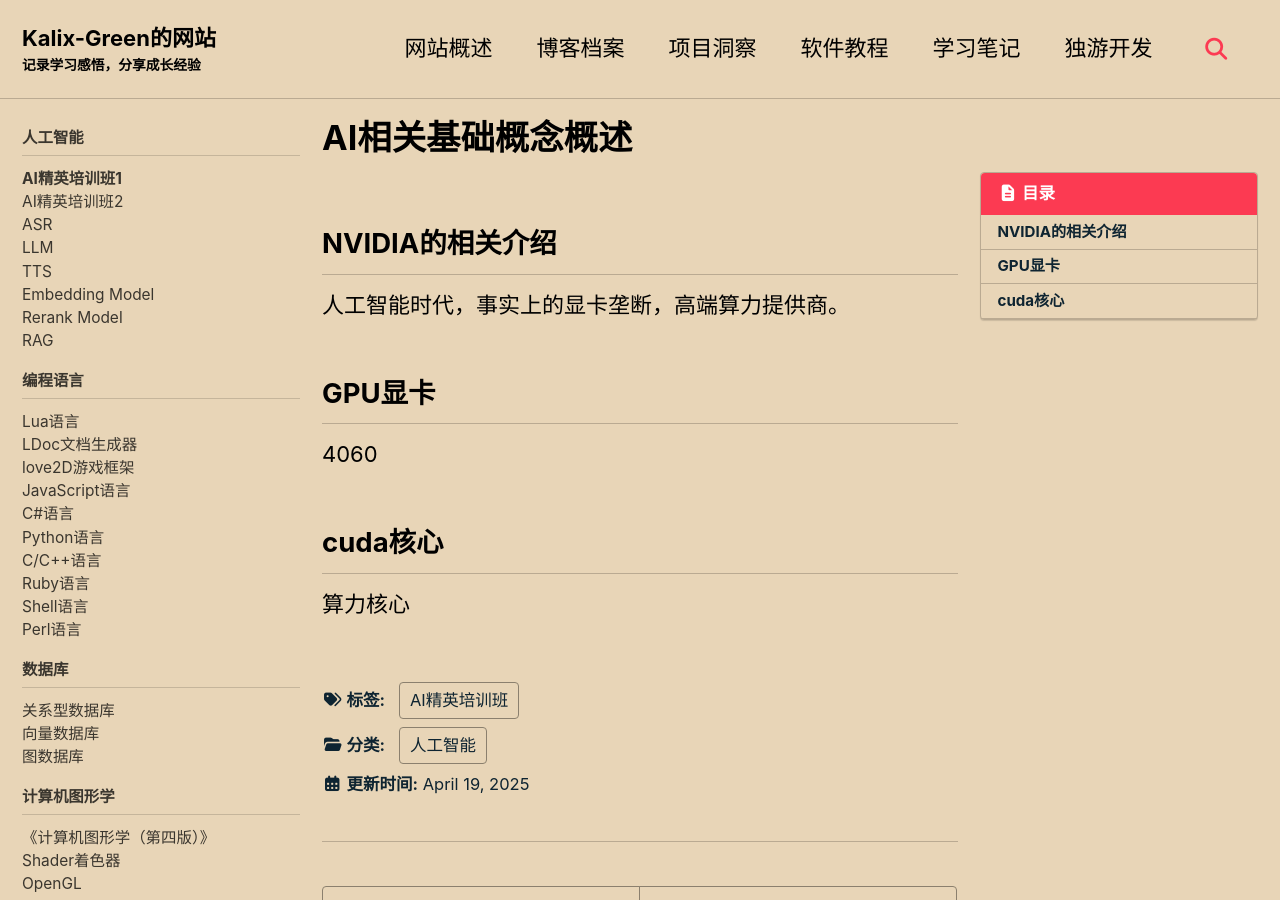
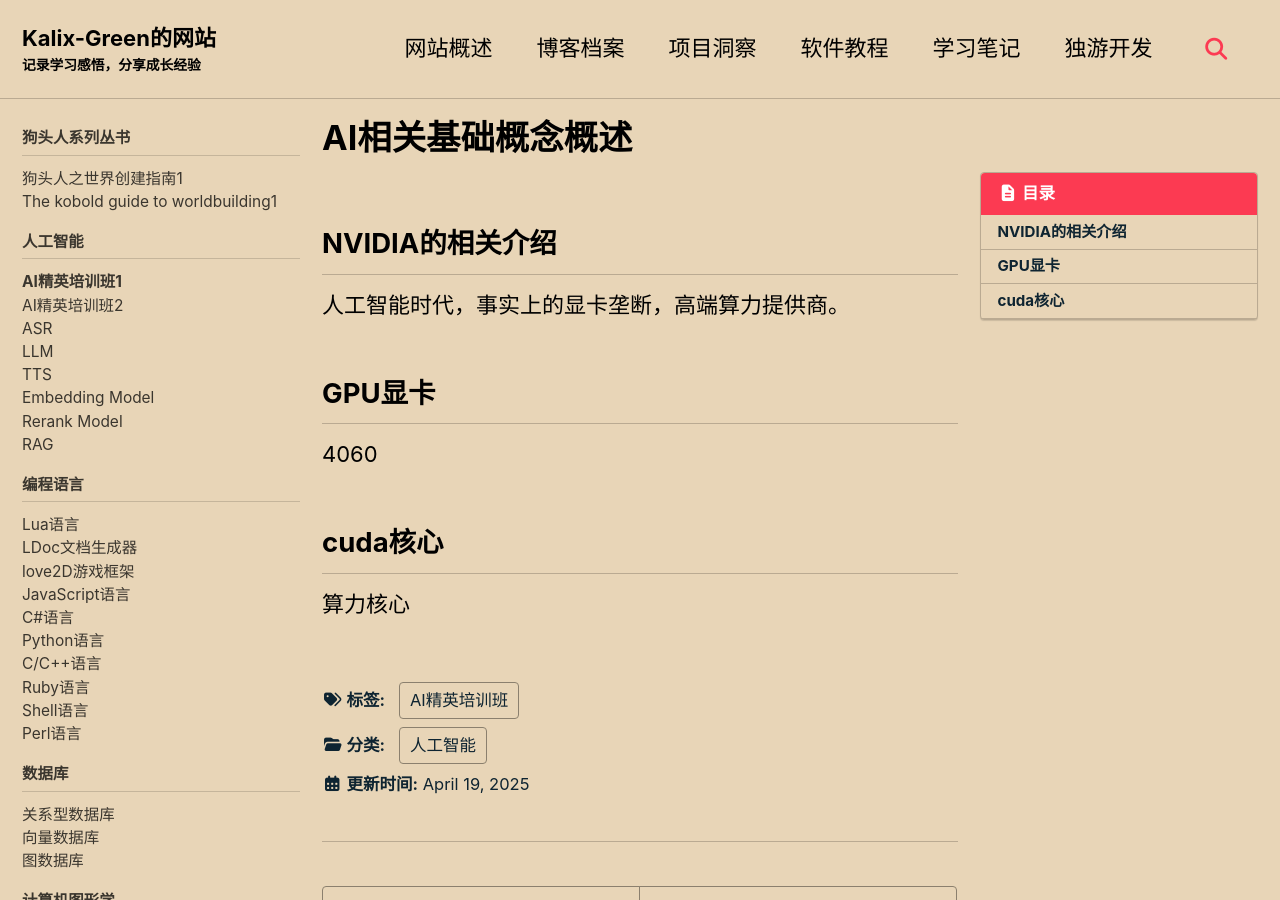
Before and after one commit to Kalix-Green/Kalix-Green.github.io, a Jekyll site: the page built from _learning-notes/人工智能/01-AI基础概念知识归纳.md, in a window 1280 px wide and 900 px high. Built offline with Jekyll 4.4.1, drawn with Linux system fonts in a browser that asks for light colours; cached includes are drawn as plain includes; some of the changed lines change nothing that is shown.

Commit message:
狗头人系列丛书翻译部分，网站测试

```diff
--- a/_data/navigation.yml
+++ b/_data/navigation.yml
@@ -181,6 +181,18 @@ software-guide:
 
 #learning-notes，学习笔记
 learning-notes:
+  - title: "狗头人系列丛书"
+    children:
+      - title: "狗头人之世界创建指南1"
+        url: /learning-notes/zhuoyoushuji-sjcjzn1-zh/
+      - title: "The kobold guide to worldbuilding1"
+        url: /learning-notes/zhuoyoushuji-sjcjzn1-en/
+    # - title:
+        # url:
+    # - title:
+        # url:
+    # - title:
+        # url:
   - title: "人工智能"
     children:
       - title: "AI精英培训班1"
--- /dev/null
+++ b/_learning-notes/狗头人系列丛书/02-狗头人之世界创建指南1-en.md
@@ -0,0 +1,59 @@
+---
+title: "The kobold guide to worldbuilding1"
+categories: 狗头人系列丛书
+tags:
+    - 世界创建指南
+permalink: /learning-notes/zhuoyoushuji-sjcjzn1-en/
+toc: true
+last_modified_at: 2025-08-21 00:22:23
+---
+
+## Introduction Foster Worlds to Hide and Seek In
+
+
+
+Like many of you, I’ve been visiting new worlds with an eye toward buying real estate for a long time now. My passport has more stamps in it than I can count.
+
+
+
+I’ve been to Barsoom with John and Dejah, then tracked down Carson on Amptor. I took a nice, long walk through Middle-earth with Bilbo, Frodo, and Company before dropping by Arrakis to see how Paul’s spice mining was going. I visited Almuric on my way to Hyborea to spend time with Esau and Conan (respectively). And then eventually, I found myself in hot water in Greyhawk’s village of Hommlet (I lost two fingers to a giant frog there!) and spent many hours wandering the quarters of Baldur’s Gate in the Forgotten Realms.
+
+
+
+I am a traveler of many worlds.
+
+
+
+I needed to be because this one just wasn’t good enough for me. So these others became foster worlds, if you will, where I could play hide and seek with myself through books and with my friends through gaming. And I know I’m not alone. I remember Tim Powers telling my Writers of the Future Workshop that we wouldn’t write what we write if we were at home in this world. It resonated with me and I suspect some others.
+
+
+
+And somewhere along the way, it wasn’t good enough for me to play hide and seek in the worlds of others—I was compelled to join the pantheon of gods who make worlds of their own. I started, like many of us, with my Dungeons & Dragons boxed set, a pad of graph paper, and a brain filled with all of the worlds I’d already visited by that time. It didn’t hurt at all that somewhere along the way, TSR provided a list of all the other worlds out there that one could turn to for inspiration in creating their adventures. That opened up a door for me to the work of even more world-builders—all of which fueled my fire to create.
+
+
+
+And after a bit, it just wasn’t enough anymore. I turned to writing where, eventually, I created the world of the Named Lands in my series, The Psalms of Isaak, my first foray into the wacky world of epic fantasy.
+
+
+
+And I’m wishing I had the book you’re now holding right now—The Kobold Guide to Worldbuilding—when I started that great and wild ride. Of course, the good news is, thanks to Janna’s kind invitation to write this introduction, I’ll have my contributor copy handy for the next world I design.
+
+
+
+It’s going to come in handy.
+
+
+
+This volume brings together a fine set of tools, whether you’re a game master or an author. In Jonathan Roberts’ brilliantly succinct essay, “Here Be Dragons,” you’ll learn how to very simply, very practically build the map of your world and outline much of its details. Wolfgang Baur will equally amaze in “Designing a Pantheon” and “What is Setting?” with his thoughts on creating gods and religions and settings that create potential for conflict and drive players (or readers) deeper into the story without hampering the game master (or author) with so much detail that there’s no room for collaboration.
+
+
+
+I’m already taking notes for the world I’ll build after I finish with the one I’m visiting now. That makes this a pretty easy book to introduce to you. Whatever worlds you’re building, you’ll want this one along for the trip.
+
+
+
+The essays here, from masters of their craft, form a toolbox with all you need “to create a place that feels real enough to develop an emotional connection to it,” to quote Monte Cook’s essay, “Different Kinds of Worldbuilding.” “After all,” he continues, “who wants to save a world that no one cares about?”
+
+
+
+So take these tools. Go build more foster worlds we can play hide and seek in. Build them well and take us there. Stamp our passports and make us want to stay forever.
--- /dev/null
+++ b/_learning-notes/狗头人系列丛书/02-狗头人之世界创建指南1-zh.md
@@ -0,0 +1,53 @@
+---
+title: "狗头人之世界创建指南1"
+categories: 狗头人系列丛书
+tags:
+    - 世界创建指南
+permalink: /learning-notes/zhuoyoushuji-sjcjzn1-zh/
+toc: true
+last_modified_at: 2025-08-21 00:22:00
+---
+
+## 介绍“养世界”里捉迷藏
+
+我和你们中的很多人一样，很久以来一直都在各种新世界中游历，希望能找点有价值的地产投资。我护照上的戳儿真是多到数也数不清。
+
+
+
+我和约翰与德亚一起去过巴松*（Barsoom）世界，又在安普托（Amptor）追随卡松的脚步。我曾随比尔博、佛罗多一行在中土（MiddleEarth）愉悦地久久漫步；后来我还去了趟阿拉基斯（Arrakis），看保罗的香料开采进展如何。去海波里亚（Hyborea）时，我在阿尔姆利克（Almuric）稍作停留，那一次分别见了科南和以扫。最后，我在灰鹰（Greyhawk）的霍姆雷特惹上麻烦，被巨蛙啃掉两根指头！而后又漫游在被遗忘的国度（Forgotten Real ms）的博得之门，并在那里度过很多时光。
+
+
+
+我是诸世界的行者。
+
+
+
+我必须四处漫游，因为我所在的世界并不完美。所以呢，像有的孩子有“养父母”一样，其它这许多世界就成为我的“养世界”。我可以自己看书，和朋友们游戏，在这些世界里捉迷藏。我知道我并不孤独。记得提姆•鲍乐斯（Tim Powers）对我的“未来作者工作坊”说过：“如果我们在现实世界觉得惬意舒服，恐怕也不会写这些东西。”这番话我是深有体会，我猜可能也适用于其他人。有时候，在其他世界捉迷藏也不再满足我。我期望能加入诸神的行列，创造自己的世界。和很多人一样，我也是这样开始的——《龙与地下城》套装、一叠草稿纸、以及一个塞满了我游历过的世界的大脑。后来TSR*列出了一些世界，建议大家可以参考它们寻找灵感，设计冒险。这件事真是有益无害，它为我打开了一扇崭新的大门，我看见更多创世者的作品，这一切都令我的创造欲不断升温。
+
+
+
+又过了一阵子，单纯的阅读已经无法满足我。我开始写作，终于，我在《以撒赞歌》（The Psalms of Isaak）系列里创造了冠名之地（Named Lands）。这是我第一次冒险进入疯狂的史诗奇幻世界。
+
+
+
+你手上正拿着这本叫作《狗头人之世界创建指南》的小书。要是当年那段美好而疯狂的旅程开始时，我也有这本书就好了！当然啦，多亏嘉娜（Janna）热情邀请，让我为这本书作序，因此我也能作为参与者得到一本成品，下次做世界设计可以方便地拿来参考。
+
+
+
+没错，它会带来不少方便。
+
+
+
+这本书集合了很多不错的工具，无论你是游戏主持人还是作者，都能从中获得助益。看了乔纳森•罗伯斯（Jonathan Roberts）短小精湛的《这里有龙》，你会学到怎样简单有效地为世界设计地图，并规划其中细节。沃尔夫冈•鲍尔（Wolfgang Baur）的《构建万神殿》和《什么是世界设定设计？》也很棒。他分享了创造神与宗教的思路，还说了怎样既能安排潜在冲突，带玩家（或读者）深入故事，又不至于因细节太过繁杂，限制合作空间，而对游戏主持人（或作者）起到反效果。
+
+
+
+结束现在这个世界的旅行之后，我还要创造其它世界，眼下我已经开始边看书边做笔记。所以，要为你介绍这本书，对我来说再容易不过。无论你在创造什么样的世界，这本书都会是你旅途上的好伙伴。
+
+
+
+书里的文章都来自各擅其技的能工巧匠，它们是一套无所不包的工具，能满足你的所有需要，帮你“创造足以促生感情联结的世界”——这句话来自蒙特•库克（Monte Cook）的文章《世界创建的不同类型》。接下来，他说：“毕竟，谁想拯救一个没人关心的世界？”
+
+
+
+所以，带上这些工具，去创造更多我们可以用来捉迷藏的“养世界”吧。用心搭建，然后带我们去往你的世界。给我们的护照加戳，让我们徜徉其间，留连忘返。
```
Also changed, not shown: _learning-notes/人工智能/01-AI基础概念知识归纳.md (line endings or trailing spaces).
